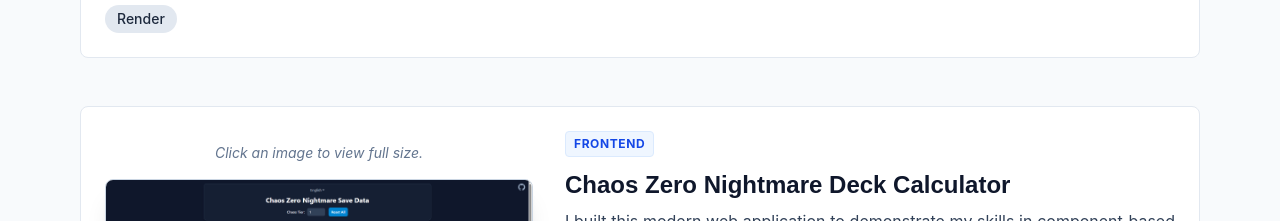
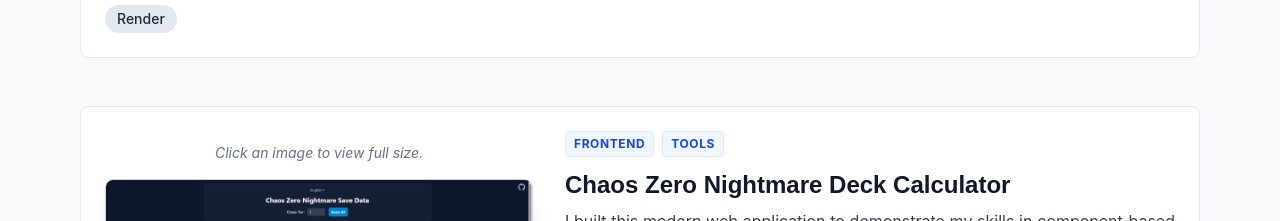
Before and after one commit to catptype/catptype.github.io, a Vue app: page / in a window 1280 px wide. Shown: the part 10060-10281 px from the top of the page. Built offline with nearby package versions, Linux system fonts and the light colour scheme.

Commit message:
Update czn.ts

```diff
--- a/src/data/showcases/czn.ts
+++ b/src/data/showcases/czn.ts
@@ -2,7 +2,7 @@ import type { Project } from '@/types';
 
 export const czn: Project = {
   title: "Chaos Zero Nightmare Deck Calculator",
-  categories: ["Frontend"],
+  categories: ["Frontend", "Tools"],
   layout: "left",
   description: "I built this modern web application to demonstrate my skills in component&#8209;based frontend architecture. The tool provides real&#8209;time cost tracking for deck modifications in the game Chaos Zero Nightmare and is built entirely with a modern Vue.js stack, ensuring a fast, responsive, and type&#8209;safe user experience.",
   features: [
```
